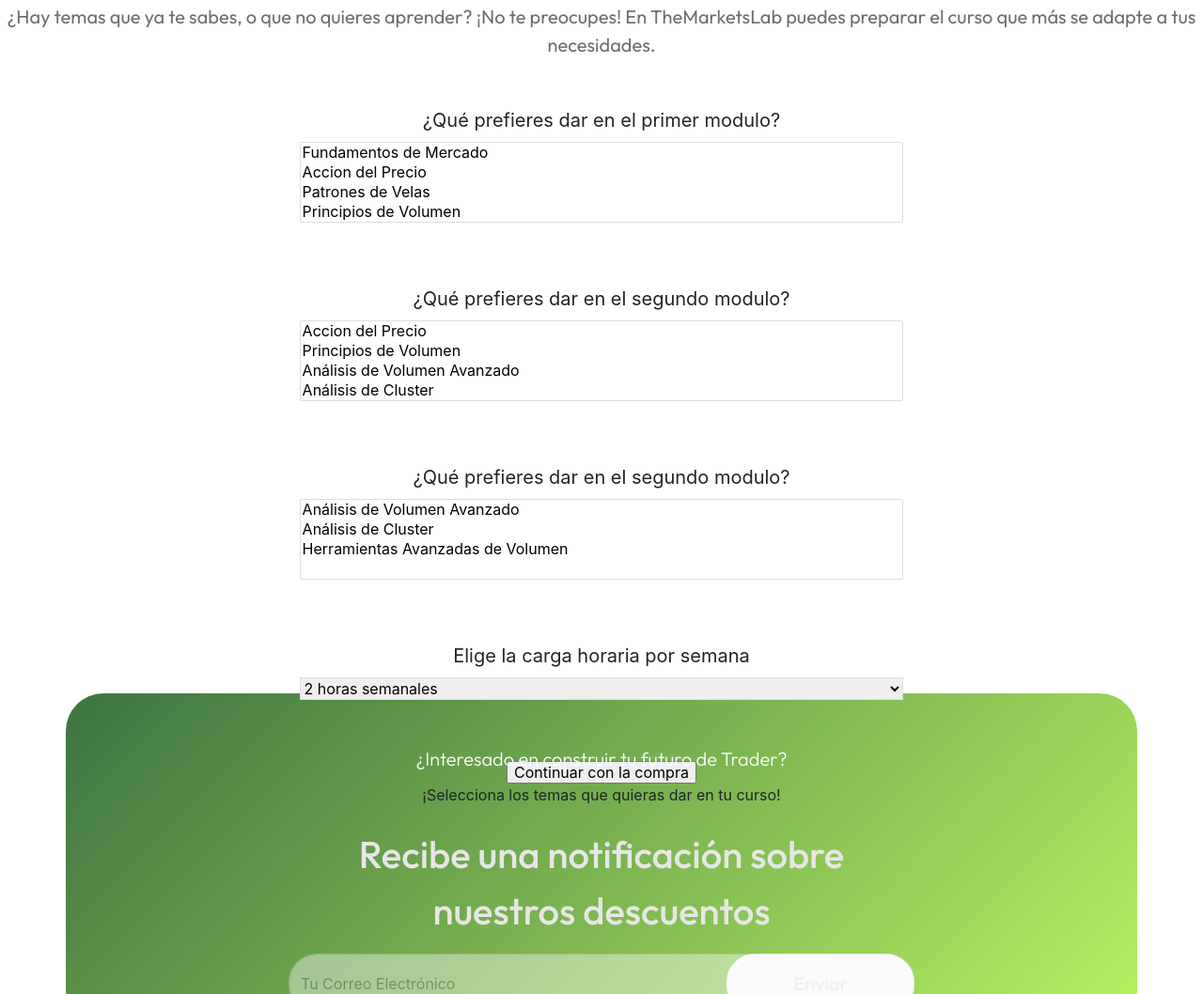
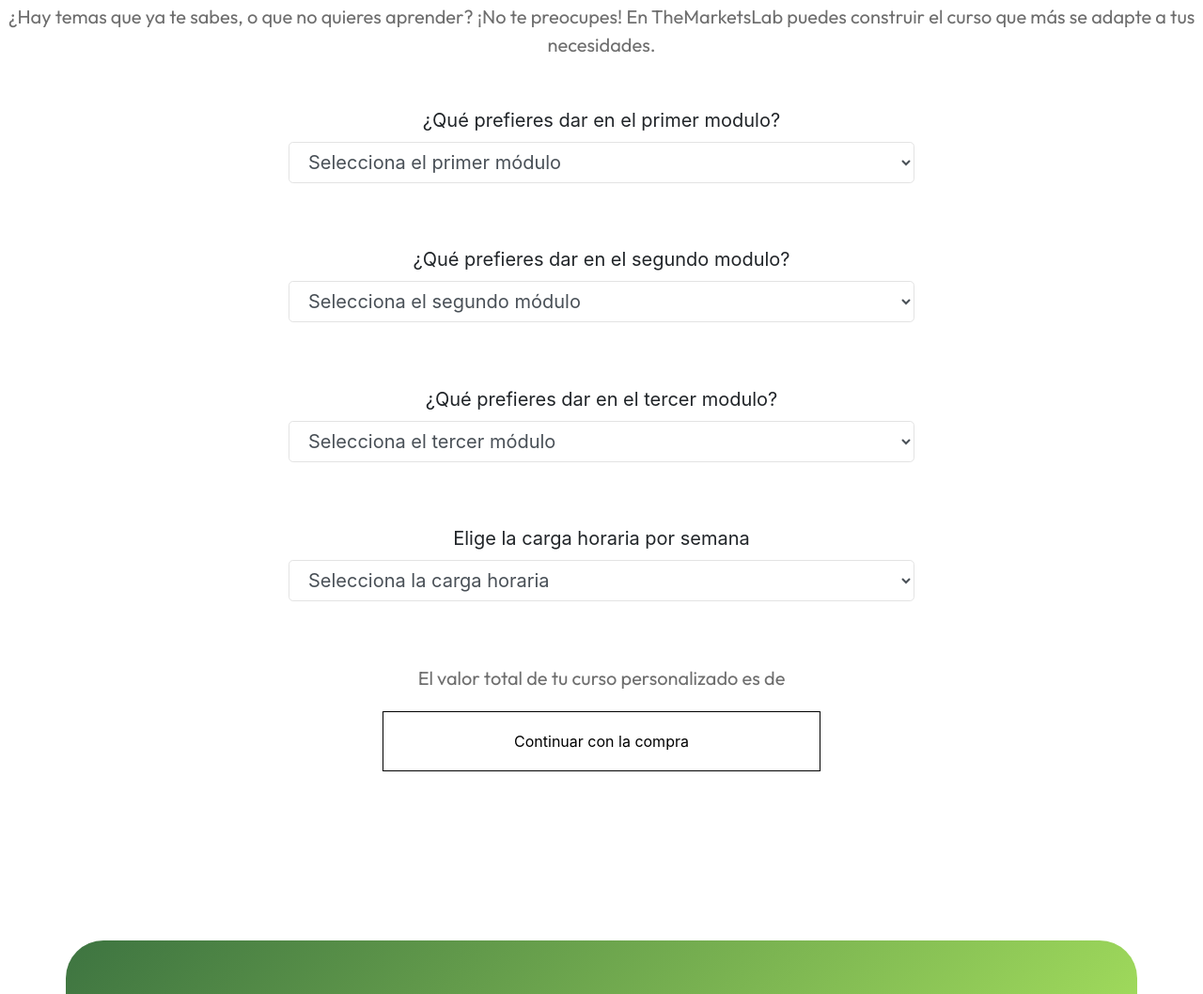
Before and after one commit to gomezemiliano3/themarketslab, a plain HTML site: page pages/cursos.html in a window 1280 px wide. Shown: the part 2325-3383 px from the top of the page at 94% size. Drawn offline with nearby package versions, Linux system fonts and the light colour scheme.

Commit message:
Aplicando DOM y otras modificaciones

```diff
--- a/js/modulos.js
+++ b/js/modulos.js
@@ -1,3 +1,5 @@
+
+
 // MODULOS CURSOS PERSONALIZADOS //
 
 //  //
@@ -14,8 +16,15 @@ function calculoOpciones() {
 
     let botonCalculo = document.getElementById("btnCalc");
 
-    botonCalculo.innerText = "El valor total de tu curso personalizado es " + "$" + calculoTotal;
-};
+    botonCalculo.innerText = "$" + calculoTotal;
+
+
+    //* PARA QUE NO SE MUESTRE EL NaN MIENTRAS NO ESTEN TODOS LOS OPTIONS SELECCIONADOS *//
+
+    if(isNaN(calculoTotal)) {
+        botonCalculo.innerText = "";
+    }
+}
 
 document.getElementById("sel1").addEventListener("change", calculoOpciones);
 document.getElementById("sel2").addEventListener("change", calculoOpciones);
@@ -27,17 +36,15 @@ document.getElementById("sel3").addEventListener("change", calculoOpciones);
 
 // * PARA QUE TE APAREZCA UN DOCUMENT.WRITE INDICANDOTE TUS ELECCIONES CUANDO LE DES AL BOTON DE CONTINUAR CON LA COMPRA * //
 
-// SIGUE EN PROCESO ESTA PARTE, POR AHORA SOLO TE INDICA SOBRE LA PRIMERA ELECCION :'( //
+// SIGUE EN PROCESO ESTA PARTE, POR AHORA SOLO TE INDICA SOBRE LA PRIMERA //
 
 function contar() {
     n = 0;
-    // declarar la variable que guarde los elementos de la lista
     let lista = document.getElementById("sel1");
 
     for (i = 0; i < lista.options.length; i++) {
         if (lista.options[i].selected) {
 
-            // calculo.innerText = lista;
             alert(`Los datos introducidos de tu curso personalizado son los siguientes: ${ lista.options[i].innerHTML}`)
             n++;
         }
--- a/pages/cursos.html
+++ b/pages/cursos.html
@@ -298,7 +298,7 @@
 
     <div class="container-fluid curso-personalizado">
         <h2>Personaliza el curso según tus necesidades</h2>
-        <p>¿Hay temas que ya te sabes, o que no quieres aprender? ¡No te preocupes! En TheMarketsLab puedes preparar el
+        <p>¿Hay temas que ya te sabes, o que no quieres aprender? ¡No te preocupes! En TheMarketsLab puedes construir el
             curso que más se adapte a tus necesidades.</p>
 
         <div class="container d-flex justify-content-center">
@@ -308,7 +308,8 @@
 
                 <label for="primerModulo" id="primerModulo">¿Qué prefieres dar en el primer modulo?</label>
                 <br>
-                <select name="primerModulo" class="sel" id="sel1" multiple="multiple">
+                <select name="primerModulo" class="form-control form-control-lg sel" id="sel1">
+                    <option value="n/a" selected="true" disabled>Selecciona el primer módulo</option>
                     <option value="40">Fundamentos de Mercado</option>
                     <option value="50">Accion del Precio</option>
                     <option value="15">Patrones de Velas</option>
@@ -321,7 +322,8 @@
 
                 <label for="segundoModulo">¿Qué prefieres dar en el segundo modulo?</label>
                 <br>
-                <select name="segundoModulo" class="sel" id="sel2" multiple="multiple">
+                <select name="segundoModulo" class="form-control form-control-lg sel" id="sel2">
+                    <option value="n/a" selected="true" disabled>Selecciona el segundo módulo</option>
                     <option value="50">Accion del Precio</option>
                     <option value="70">Principios de Volumen</option>
                     <option value="150">Análisis de Volumen Avanzado</option>
@@ -332,10 +334,11 @@
 
                 <!-- TERCER MODULO -->
 
-                <label for="tercerModulo">¿Qué prefieres dar en el segundo modulo?</label>
+                <label for="tercerModulo">¿Qué prefieres dar en el tercer modulo?</label>
                 <br>
-                <select name="tercerModulo" class="sel" id="sel3" multiple="multiple">
-                    <option class="Tema1" value="150">Análisis de Volumen Avanzado</option>
+                <select name="tercerModulo" class="form-control form-control-lg sel" id="sel3">
+                    <option value="n/a" selected="true" disabled>Selecciona el tercer módulo</option>
+                    <option value="150">Análisis de Volumen Avanzado</option>
                     <option value="45">Análisis de Cluster</option>
                     <option value="45">Herramientas Avanzadas de Volumen</option>
                 </select>
@@ -346,24 +349,26 @@
 
                 <label for="cuartoModulo">Elige la carga horaria por semana</label>
                 <br>
-                <select name="cuartoModulo" class="sel" id="sel4">
+                <select name="cuartoModulo" class="form-control form-control-lg sel" id="sel4">
+                    <option value="n/a" selected="true" disabled>Selecciona la carga horaria</option>
                     <option value="">2 horas semanales</option>
                     <option value="">4 horas semanales</option>
                     <option value="">6 horas semanales</option>
                     <option value="">8 horas semanales</option>
                 </select>
 
-                <!-- BOTON PARA INDICARTE LAS OPCIONES ELEGIDAS -->
-
-                <input type="button"id="btn"value="Continuar con la compra"onclick="contar()">
-
-
                 <!-- TEXTO QUE SE VA A SUSTITUIR CON INNERTEXT PARA INDICAR EL VALOR TOTAL DEL CURSO -->
 
-                <div class="text-center" id="btnCalc">¡Selecciona los temas que quieras dar en tu curso!</div>
+                <p id="texto-valor">El valor total de tu curso personalizado es de</p>
+
+                <div class="text-center" id="btnCalc"></div>
 
                 <!--  -->
 
+
+                <!-- BOTON PARA INDICARTE LAS OPCIONES ELEGIDAS -->
+
+                <input type="button" id="btn" value="Continuar con la compra" onclick="contar()">
             </form>
         </div>
     </div>
--- a/scss/_cursos.scss
+++ b/scss/_cursos.scss
@@ -281,7 +281,8 @@
 // CURSO PERSONALIZADO
 
 .curso-personalizado {
-    height: 100vh;
+    height: auto;
+    margin-bottom: 10rem;
 
     h2 {
         text-align: center;
@@ -294,7 +295,9 @@
 
     .container {
         .selector {
-            margin-top:3%;
+            margin-top: 3%;
+            width: 60%;
+
             label {
                 font-size: 20px;
             }
@@ -303,9 +306,33 @@
                 margin-bottom: 10%;
                 width: 100%;
                 height: auto;
-                border: 1px solid #DEDEDE;
+                border: 1px solid #e3e3e3;
             }
         }
+    }
+
+    #texto-valor {
+        margin: 0;
+    }
+
+    #btnCalc {
+        font-size: 50px;
+        font-weight: 500;
+        color: #6E6E6E;
+    }
+
+    input {
+        background-color: #fff;
+        border: 1px solid #000;
+        width: 70%;
+        height: 4rem;
+        margin: 20px;
+    }
+
+    input:hover {
+        background-color: #000;
+        color: #fff;
+        transition: 0.4s;
     }
 }
 
```
Also changed, not shown: index.html (+1 -1 lines), pictures/bg-gradient.png (added), scss/styles.css, 1 other file.
